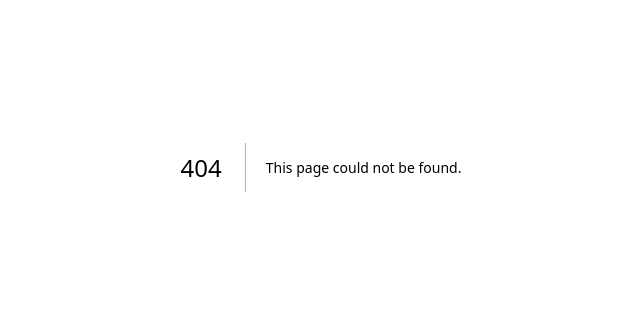
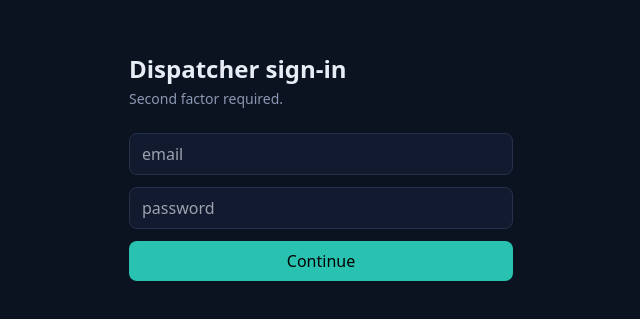
Before and after one commit to ZenWeb3/GERAS, a Next.js app: page /login in a window 1280 px wide. Before the commit this address had no page. Shown: the part 233-552 px from the top of the page, without its empty margins (319-959 px from the left). Built offline with nearby package versions, Linux system fonts and the light colour scheme; no server answers.

Commit message:
feat(lib): format helpers for coord, ago, severity/type/status labels

```diff
--- /dev/null
+++ b/app/login/page.tsx
@@ -0,0 +1,177 @@
+'use client';
+
+import { useState } from 'react';
+import { useRouter } from 'next/navigation';
+import { createSupabaseBrowser } from '@/lib/supabase/client';
+
+type Stage = 'password' | 'totp' | 'enrol';
+
+export default function LoginPage() {
+  const router = useRouter();
+  const sb = createSupabaseBrowser();
+  const [stage, setStage] = useState<Stage>('password');
+  const [email, setEmail] = useState('');
+  const [password, setPassword] = useState('');
+  const [code, setCode] = useState('');
+  const [factorId, setFactorId] = useState<string | null>(null);
+  const [challengeId, setChallengeId] = useState<string | null>(null);
+  const [enrolQr, setEnrolQr] = useState<string | null>(null);
+  const [enrolSecret, setEnrolSecret] = useState<string | null>(null);
+  const [busy, setBusy] = useState(false);
+  const [err, setErr] = useState<string | null>(null);
+
+  async function signIn(e: React.FormEvent) {
+    e.preventDefault();
+    setErr(null);
+    setBusy(true);
+    try {
+      const { error } = await sb.auth.signInWithPassword({ email, password });
+      if (error) throw error;
+
+      const { data: factors, error: fErr } = await sb.auth.mfa.listFactors();
+      if (fErr) throw fErr;
+      const totp = factors?.totp?.find((f) => f.status === 'verified');
+      if (totp) {
+        const { data: ch, error: cErr } = await sb.auth.mfa.challenge({ factorId: totp.id });
+        if (cErr) throw cErr;
+        setFactorId(totp.id);
+        setChallengeId(ch.id);
+        setStage('totp');
+        return;
+      }
+      const { data: enr, error: enrErr } = await sb.auth.mfa.enroll({ factorType: 'totp' });
+      if (enrErr) throw enrErr;
+      setFactorId(enr.id);
+      setEnrolQr(enr.totp.qr_code);
+      setEnrolSecret(enr.totp.secret);
+      setStage('enrol');
+    } catch (e) {
+      setErr((e as Error).message);
+    } finally {
+      setBusy(false);
+    }
+  }
+
+  async function verifyTotp(e: React.FormEvent) {
+    e.preventDefault();
+    if (!factorId) return;
+    setErr(null);
+    setBusy(true);
+    try {
+      let ch = challengeId;
+      if (!ch) {
+        const { data, error } = await sb.auth.mfa.challenge({ factorId });
+        if (error) throw error;
+        ch = data.id;
+        setChallengeId(ch);
+      }
+      const { error } = await sb.auth.mfa.verify({ factorId, challengeId: ch, code });
+      if (error) throw error;
+      router.replace('/console');
+    } catch (e) {
+      setErr((e as Error).message);
+    } finally {
+      setBusy(false);
+    }
+  }
+
+  return (
+    <main className="min-h-screen flex items-center justify-center p-6">
+      <div className="w-full max-w-sm space-y-6">
+        <div>
+          <h1 className="text-2xl font-semibold">Dispatcher sign-in</h1>
+          <p className="text-muted text-sm mt-1">Second factor required.</p>
+        </div>
+
+        {stage === 'password' && (
+          <form onSubmit={signIn} className="space-y-3">
+            <input
+              type="email"
+              required
+              autoComplete="username"
+              placeholder="email"
+              value={email}
+              onChange={(e) => setEmail(e.target.value)}
+              className="w-full rounded-lg bg-surface border border-line px-3 py-2"
+            />
+            <input
+              type="password"
+              required
+              autoComplete="current-password"
+              placeholder="password"
+              value={password}
+              onChange={(e) => setPassword(e.target.value)}
+              className="w-full rounded-lg bg-surface border border-line px-3 py-2"
+            />
+            <button
+              type="submit"
+              disabled={busy}
+              className="w-full rounded-lg bg-teal/90 hover:bg-teal text-black font-medium py-2 disabled:opacity-50"
+            >
+              {busy ? 'Signing in…' : 'Continue'}
+            </button>
+          </form>
+        )}
+
+        {stage === 'enrol' && enrolQr && (
+          <div className="space-y-3">
+            <p className="text-sm">
+              Scan this QR with your authenticator app, then enter the 6-digit code.
+            </p>
+            <div className="bg-white rounded-lg p-3 flex justify-center">
+              {/* Supabase returns an SVG data URL */}
+              {/* eslint-disable-next-line @next/next/no-img-element */}
+              <img src={enrolQr} alt="TOTP QR" width={192} height={192} />
+            </div>
+            <p className="text-xs text-muted font-mono break-all">Secret: {enrolSecret}</p>
+            <form onSubmit={verifyTotp} className="space-y-3">
+              <input
+                inputMode="numeric"
+                pattern="\d{6}"
+                maxLength={6}
+                required
+                placeholder="123456"
+                value={code}
+                onChange={(e) => setCode(e.target.value)}
+                className="w-full rounded-lg bg-surface border border-line px-3 py-2 tracking-widest text-center font-mono"
+              />
+              <button
+                type="submit"
+                disabled={busy}
+                className="w-full rounded-lg bg-teal/90 hover:bg-teal text-black font-medium py-2 disabled:opacity-50"
+              >
+                {busy ? 'Verifying…' : 'Verify & enable'}
+              </button>
+            </form>
+          </div>
+        )}
+
+        {stage === 'totp' && (
+          <form onSubmit={verifyTotp} className="space-y-3">
+            <p className="text-sm text-muted">Enter the code from your authenticator.</p>
+            <input
+              inputMode="numeric"
+              pattern="\d{6}"
+              maxLength={6}
+              required
+              placeholder="123456"
+              autoFocus
+              value={code}
+              onChange={(e) => setCode(e.target.value)}
+              className="w-full rounded-lg bg-surface border border-line px-3 py-2 tracking-widest text-center font-mono"
+            />
+            <button
+              type="submit"
+              disabled={busy}
+              className="w-full rounded-lg bg-teal/90 hover:bg-teal text-black font-medium py-2 disabled:opacity-50"
+            >
+              {busy ? 'Verifying…' : 'Sign in'}
+            </button>
+          </form>
+        )}
+
+        {err && <p className="text-critical text-sm">{err}</p>}
+      </div>
+    </main>
+  );
+}
```
Also changed, not shown: lib/format.ts (added, +44 -0 lines).
